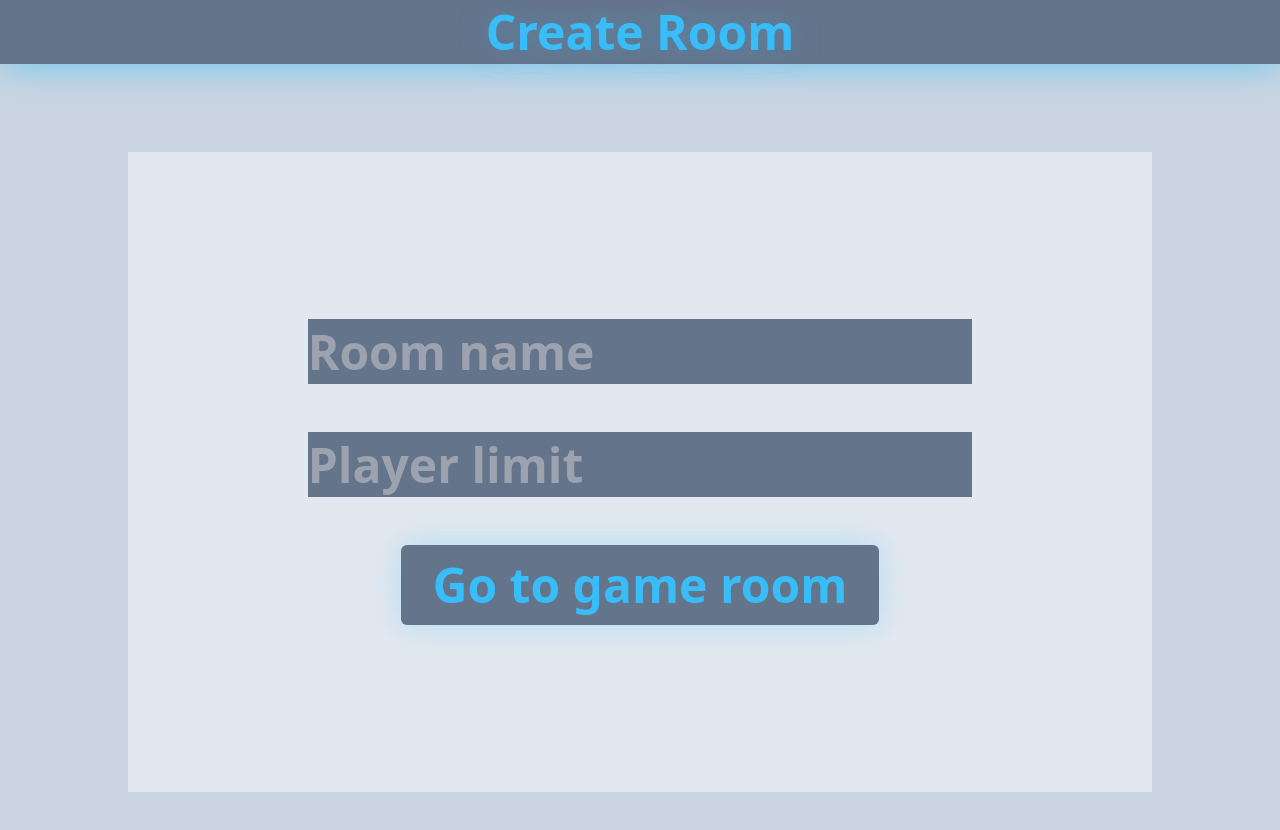
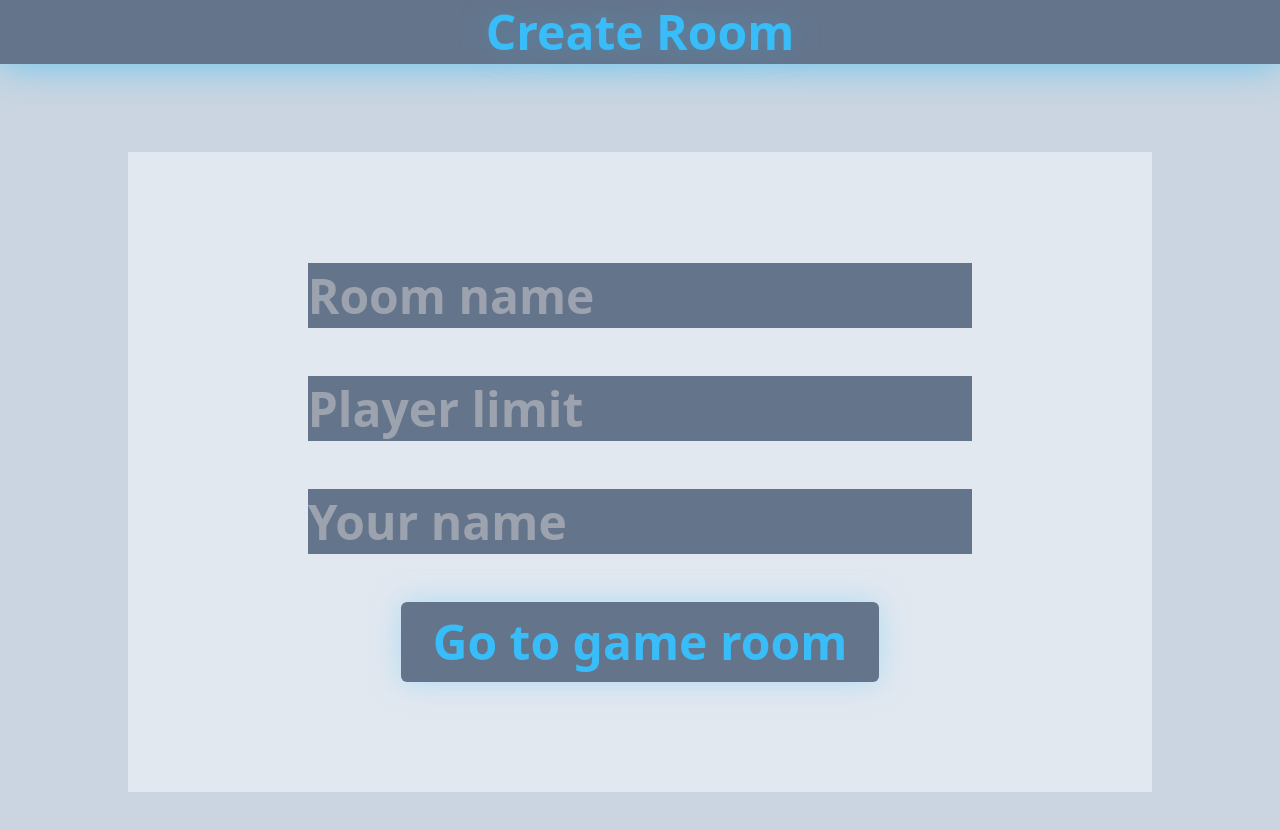
Before and after one commit to misarescu/RockPaperScissors, a Next.js app: page /game/create in a window 1280 px wide. Shown: the top 830 px of the page. Built offline with nearby package versions, Linux system fonts and the light colour scheme.

Commit message:
refactored the game room to be split in host and guests

```diff
--- a/app/game/create/page.tsx
+++ b/app/game/create/page.tsx
@@ -11,7 +11,8 @@ import { z } from "zod";
 
 function CreatePage() {
   const router = useRouter();
-  const nameRef = useRef<HTMLInputElement>(null);
+  const roomNameRef = useRef<HTMLInputElement>(null);
+  const playerNameRef = useRef<HTMLInputElement>(null);
   const limitRef = useRef<HTMLInputElement>(null);
   const navbarContext = useContext(NavbarContext);
 
@@ -29,14 +30,15 @@ function CreatePage() {
         try {
           const roomData: GameRoomType = {
             id: uuid(),
-            name: nameRef.current?.value as string,
+            name: roomNameRef.current?.value as string,
             playerLimit: parseInt(limitRef.current?.value as string),
+            playerName: playerNameRef.current?.value as string,
           };
 
           GameRoomSchema.parse(roomData);
 
           router.push(
-            `/game/room/${roomData.id}/${roomData.name}/${roomData.playerLimit}`
+            `/game/room/${roomData.id}/${roomData.name}/${roomData.playerLimit}/${roomData.playerName}/host`
           );
         } catch (err) {
           if (err instanceof z.ZodError) {
@@ -49,7 +51,12 @@ function CreatePage() {
       }}
     >
       <span className=" w-11/12 flex flex-col items-center space-y-12">
-        <Input name="name" placeholder="Room name" type="text" ref={nameRef} />
+        <Input
+          name="room-name"
+          placeholder="Room name"
+          type="text"
+          ref={roomNameRef}
+        />
         <Input
           name="player-limit"
           placeholder="Player limit"
@@ -57,6 +64,12 @@ function CreatePage() {
           min={2}
           max={12}
           ref={limitRef}
+        />
+        <Input
+          name="player-name"
+          placeholder="Your name"
+          type="text"
+          ref={playerNameRef}
         />
         <Button className=" transition ease-in-out duration-150 hover:scale-110">
           Go to game room
--- /dev/null
+++ b/app/game/room/[id]/[roomName]/[playerLimit]/[playerName]/guest/page.tsx
@@ -0,0 +1,18 @@
+"use client";
+import { NavbarContext } from "@/context/NavbarContext";
+import { useContext, useEffect } from "react";
+
+type Props = {
+  params: {
+    id: string;
+    roomName: string;
+    playerLimit: number;
+    playerName: string;
+  };
+};
+
+function GameRoom({ params }: Props) {
+  return <p>Waiting for others to join...</p>;
+}
+
+export default GameRoom;
--- /dev/null
+++ b/app/game/room/[id]/[roomName]/[playerLimit]/[playerName]/host/page.tsx
@@ -0,0 +1,24 @@
+"use client";
+import Button from "@/components/Button";
+import { NavbarContext } from "@/context/NavbarContext";
+import { useContext, useEffect } from "react";
+
+type Props = {
+  params: {
+    id: string;
+    roomName: string;
+    playerLimit: number;
+    playerName: string;
+  };
+};
+
+function GameRoom({ params }: Props) {
+  return (
+    <>
+      <Button>Copy room id</Button>
+      <p>Waiting for others to join...</p>
+    </>
+  );
+}
+
+export default GameRoom;
--- a/app/game/room/[id]/[name]/[playerLimit]/page.tsx
+++ b/app/game/room/[id]/[roomName]/[playerLimit]/layout.tsx
@@ -1,20 +1,22 @@
 "use client";
+import Button from "@/components/Button";
 import { NavbarContext } from "@/context/NavbarContext";
 import { useContext, useEffect } from "react";
 
 type Props = {
   params: {
     id: string;
-    name: string;
+    roomName: string;
     playerLimit: number;
   };
+  children: React.ReactNode;
 };
 
-function GameRoom({ params }: Props) {
+function GameRoomLayout({ params, children }: Props) {
   const navbarContext = useContext(NavbarContext);
   let connectedPlayers = 1;
   const roomTitle = `${decodeURI(
-    params.name
+    params.roomName
   )} | player count: ${connectedPlayers}/${params.playerLimit}`; // need to decode in case the room name contains encoded characters
   useEffect(() => {
     navbarContext.dispatch({
@@ -24,10 +26,10 @@ function GameRoom({ params }: Props) {
     // eslint-disable-next-line react-hooks/exhaustive-deps
   }, []);
   return (
-    <div className="h-full py-12">
-      <p>Waiting for others to join...</p>
+    <div className="h-full py-12 flex flex-col justify-start items-center">
+      {children}
     </div>
   );
 }
 
-export default GameRoom;
+export default GameRoomLayout;
--- a/components/Button.tsx
+++ b/components/Button.tsx
@@ -1,7 +1,7 @@
 "use client";
 import React from "react";
 
-type Props = React.ComponentProps<"button"> & { className: string };
+type Props = React.ComponentProps<"button"> & { className?: string };
 
 function Button(props: Props) {
   return (
--- a/types/GameRoom.ts
+++ b/types/GameRoom.ts
@@ -5,6 +5,7 @@ export const GameRoomSchema = z.object({
   id: z.string().uuid(),
   name: z.string().min(3).max(32),
   playerLimit: z.number().min(2).max(12),
+  playerName: z.string(),
 });
 
 export type GameRoomType = z.infer<typeof GameRoomSchema>;
```
